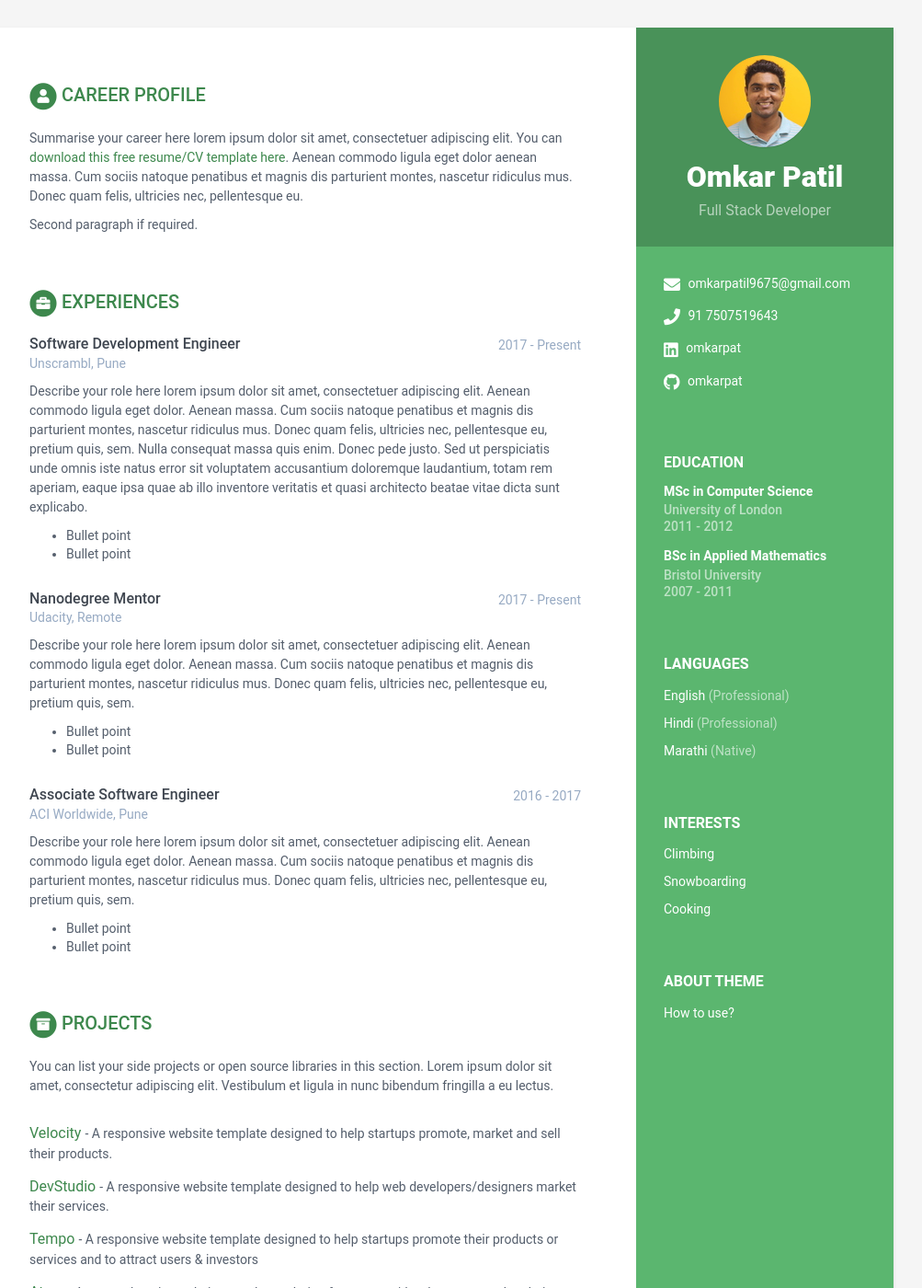
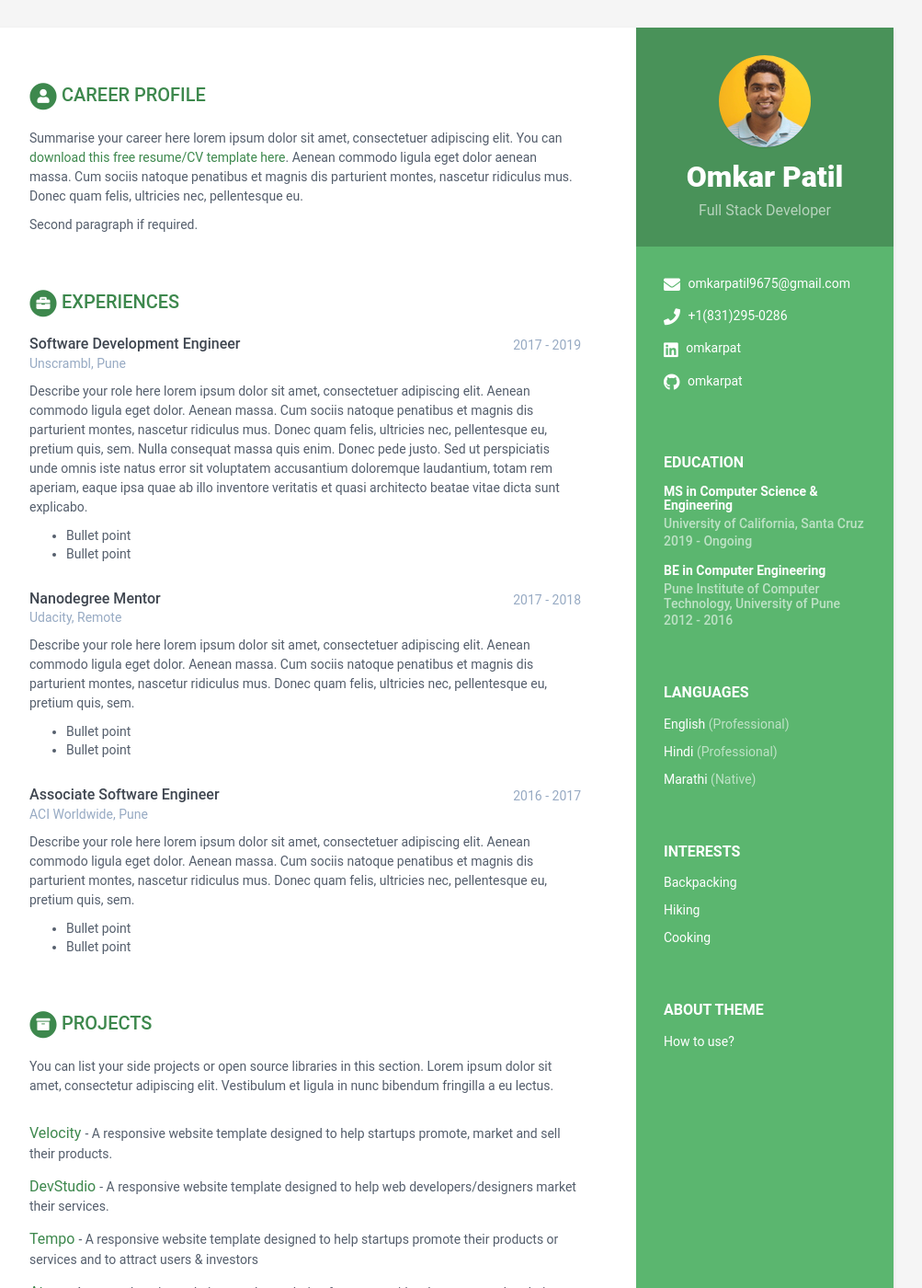
Before and after one commit to omkarpat/mystory, a Jekyll site: the page built from index.html, in a window 1280 px wide and 1400 px high. Shown: the whole window at 92% size, without its empty margins (168-1171 px from the left). Built offline with Jekyll 4.4.1, drawn with Linux system fonts in a browser that asks for light colours; some of the changed text lies outside the part shown.

Commit message:
Update data.yml

```diff
--- a/_data/data.yml
+++ b/_data/data.yml
@@ -13,7 +13,7 @@ sidebar:
 
     # Sidebar links
     email: omkarpatil9675@gmail.com
-    phone: 91 7507519643
+    phone: +1(831)295-0286
     website:  #do not add http://
     linkedin: omkarpat
     github: omkarpat
@@ -34,10 +34,10 @@ sidebar:
         level: Native
 
     interests:
-      - item: Climbing
+      - item: Backpacking
         link:
 
-      - item: Snowboarding
+      - item: Hiking
         link:
 
       - item: Cooking
@@ -55,9 +55,9 @@ career-profile:
       Second paragraph if required.
 
 education:
-    - degree: MSc in Computer Science
-      university: University of London
-      time: 2011 - 2012
+    - degree: MS in Computer Science & Engineering
+      university: University of California, Santa Cruz
+      time: 2019 - Ongoing
       details: |
         Describe your study here lorem ipsum dolor sit amet, consectetuer
         adipiscing elit. Aenean commodo ligula eget dolor. Aenean massa. Cum
@@ -68,9 +68,9 @@ education:
           - Bullet point
           - Bullet point
 
-    - degree: BSc in Applied Mathematics
-      university: Bristol University
-      time: 2007 - 2011
+    - degree: BE in Computer Engineering
+      university: Pune Institute of Computer Technology, University of Pune
+      time: 2012 - 2016
       details: |
         Describe your study here lorem ipsum dolor sit amet, consectetuer
         adipiscing elit. Aenean commodo ligula eget dolor. Aenean massa. Cum
@@ -83,7 +83,7 @@ education:
 
 experiences:
     - role: Software Development Engineer
-      time: 2017 - Present
+      time: 2017 - 2019
       company: Unscrambl, Pune
       details: |
         Describe your role here lorem ipsum dolor sit amet, consectetuer
@@ -100,7 +100,7 @@ experiences:
           - Bullet point
 
     - role: Nanodegree Mentor
-      time: 2017 - Present
+      time: 2017 - 2018
       company: Udacity, Remote
       details: |
         Describe your role here lorem ipsum dolor sit amet, consectetuer
@@ -178,7 +178,7 @@ skills:
     title: Skills &amp; Proficiency
 
     toolset:
-      - name: Python & Django
+      - name: Python
         level: 98%
 
       - name: Javascript & jQuery
```
